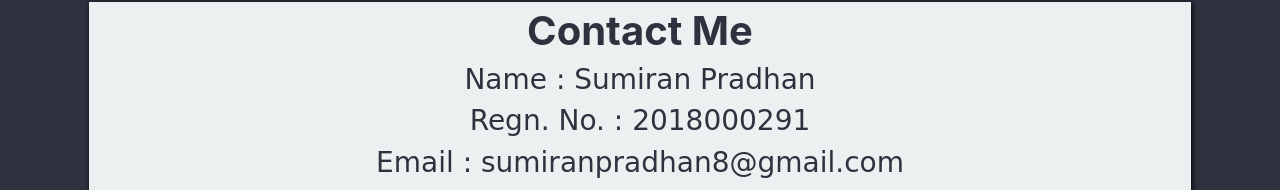
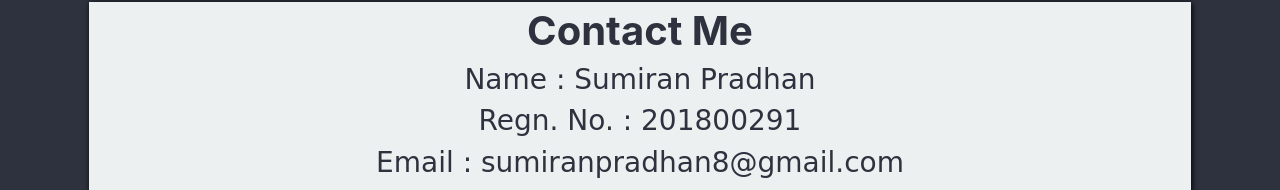
Before and after one commit to sumiranpradhan/sumiranpradhan.github.io, a plain HTML site: page index.html in a window 1280 px wide. Shown: the part 1071-1261 px from the top of the page. Drawn offline with nearby package versions, Linux system fonts and the light colour scheme.

Commit message:
Update index.html

```diff
--- a/index.html
+++ b/index.html
@@ -210,7 +210,7 @@
     <div class="footer" style="background-color:#ecf0f1; color:#2d323e;; text-align: center; box-shadow: 1px 1px 6px 0px #000; padding: 5px;">
       <h1 style="font-family=Times New Roman, serif;"><b>Contact Me</h1>
       <h3 style="font-family: Zapf Chancery, cursive;">Name : Sumiran Pradhan</h3>
-      <h3 style="font-family: Zapf Chancery, cursive;">Regn. No. : 2018000291</h3>
+      <h3 style="font-family: Zapf Chancery, cursive;">Regn. No. : 201800291</h3>
       <h3 style="font-family: Zapf Chancery, cursive;">Email : sumiranpradhan8@gmail.com</h3>
 
 
```
